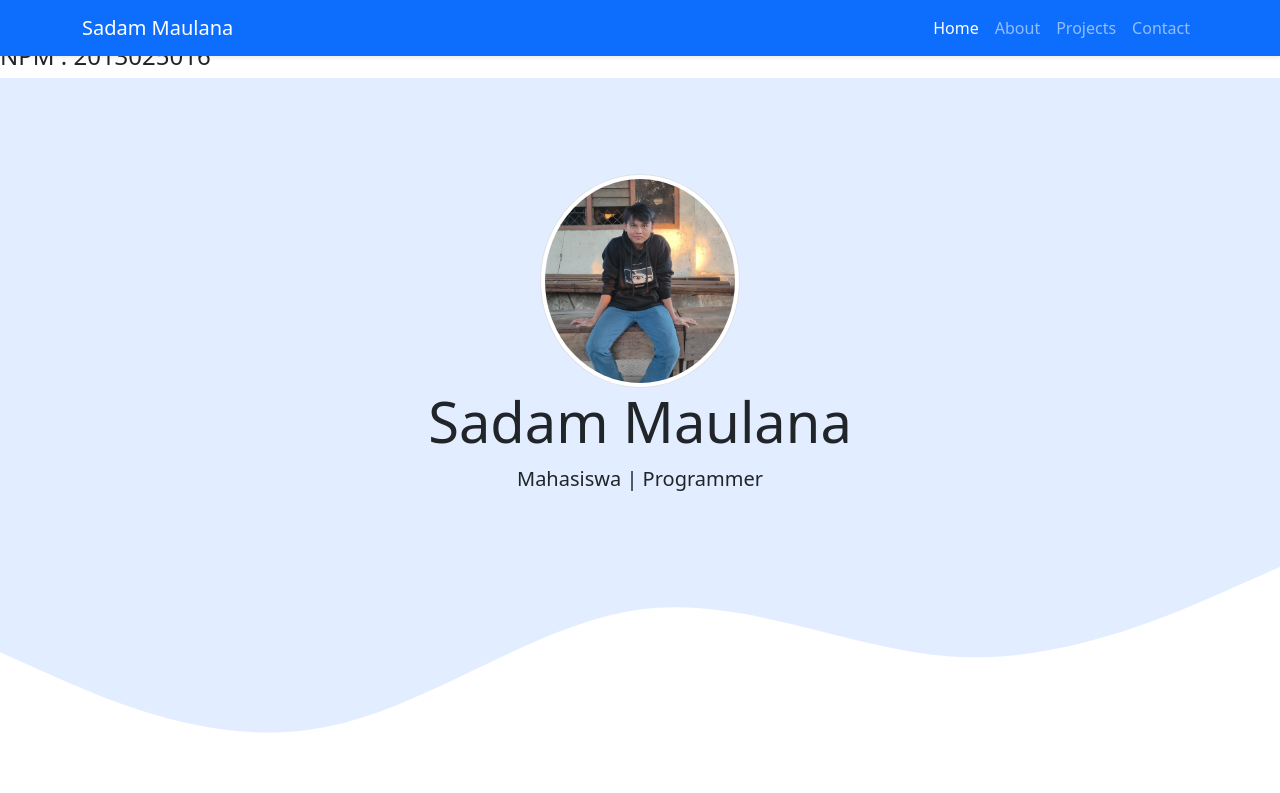
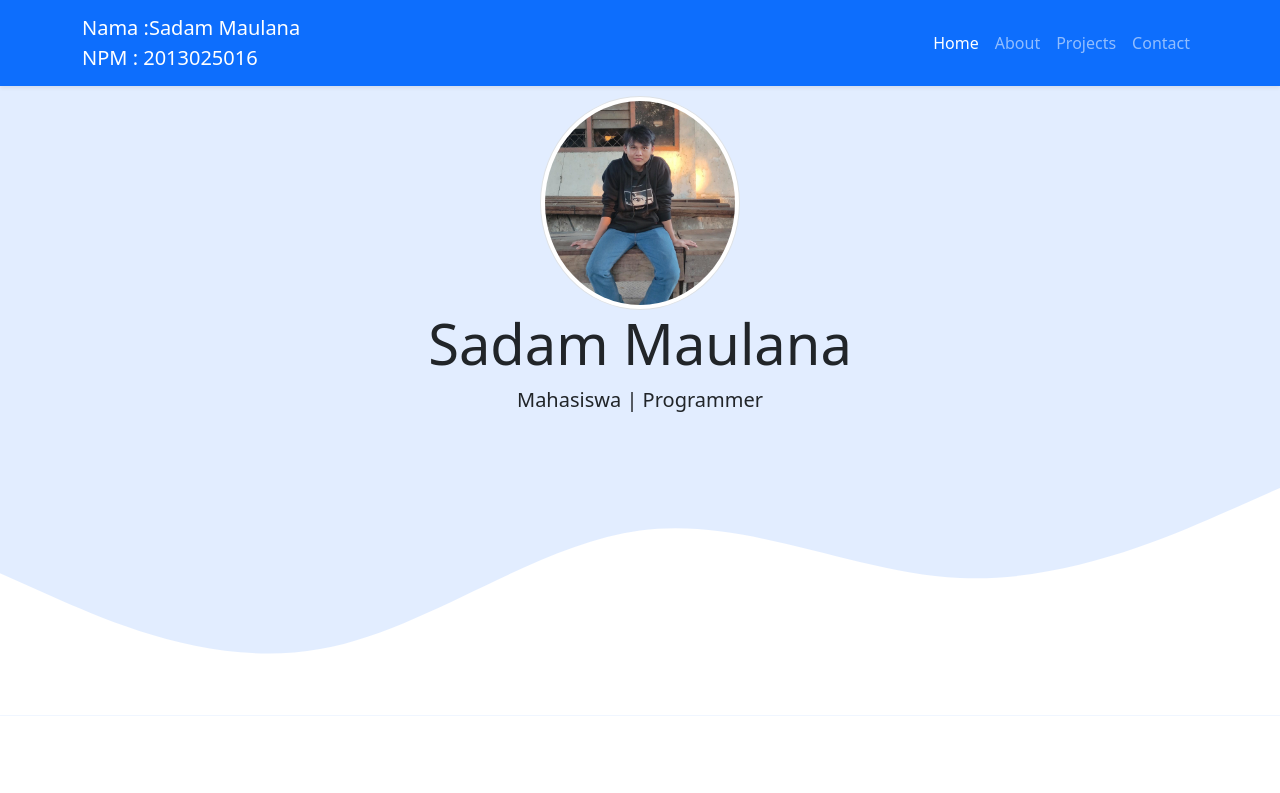
Before and after one commit to Sadammaulana1/2013025016.sadammaulana1.github.io, a plain HTML site: page index.html in a window 1280 px wide. Shown: the top 793 px of the page. Drawn offline with nearby package versions, Linux system fonts and the light colour scheme.

Commit message:
Update index.html

```diff
--- a/index.html
+++ b/index.html
@@ -17,13 +17,11 @@
     <style></style>
   </head>
   <body>
-    <h3> Nama : Sadam Maulana</h3>
-    <h4> NPM  : 2013025016 </h4>
 <!--
     <!-- navbar -->
     <nav class="navbar navbar-expand-lg navbar-dark bg-primary shadow-sm fixed-top">
       <div class="container">
-        <a class="navbar-brand" href="#">Sadam Maulana</a>
+        <a class="navbar-brand" href="#">Nama :Sadam Maulana <br>NPM : 2013025016</a>
         <button class="navbar-toggler" type="button" data-bs-toggle="collapse" data-bs-target="#navbarNav" aria-controls="navbarNav" aria-expanded="false" aria-label="Toggle navigation">
           <span class="navbar-toggler-icon"></span>
         </button>
```
